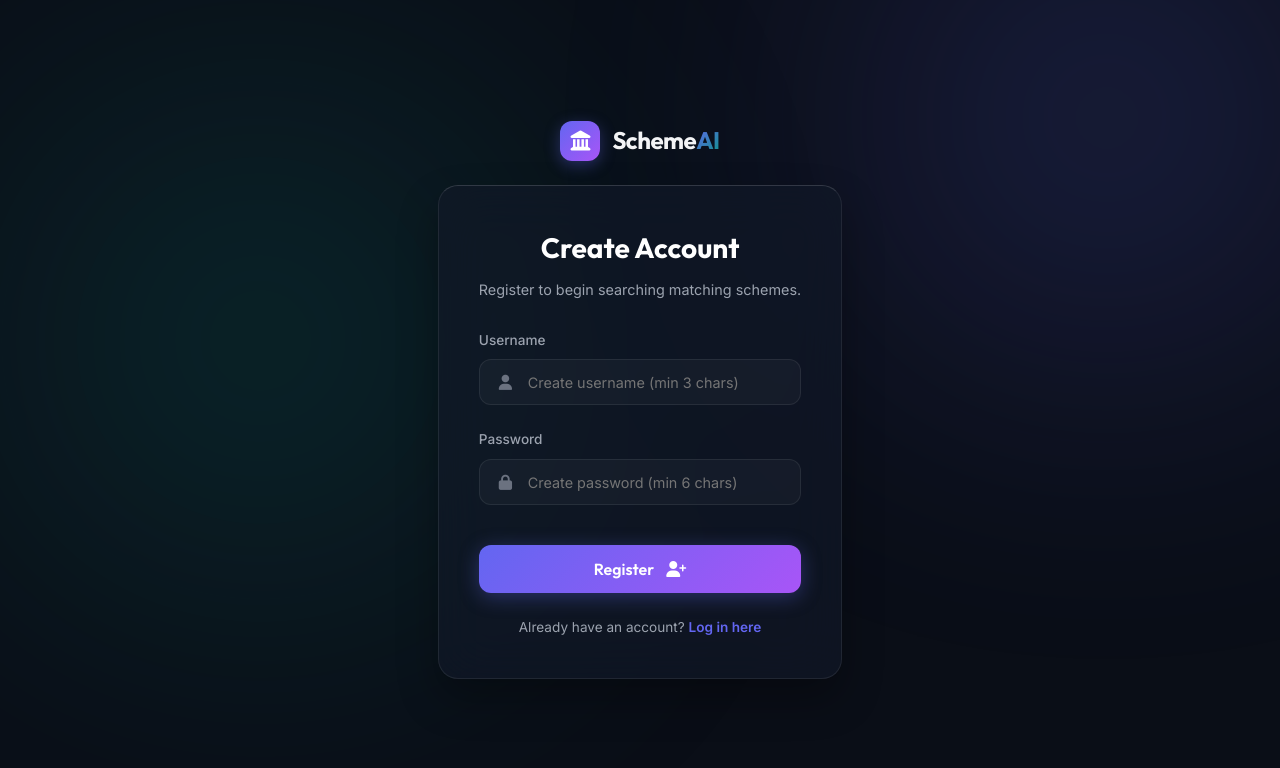
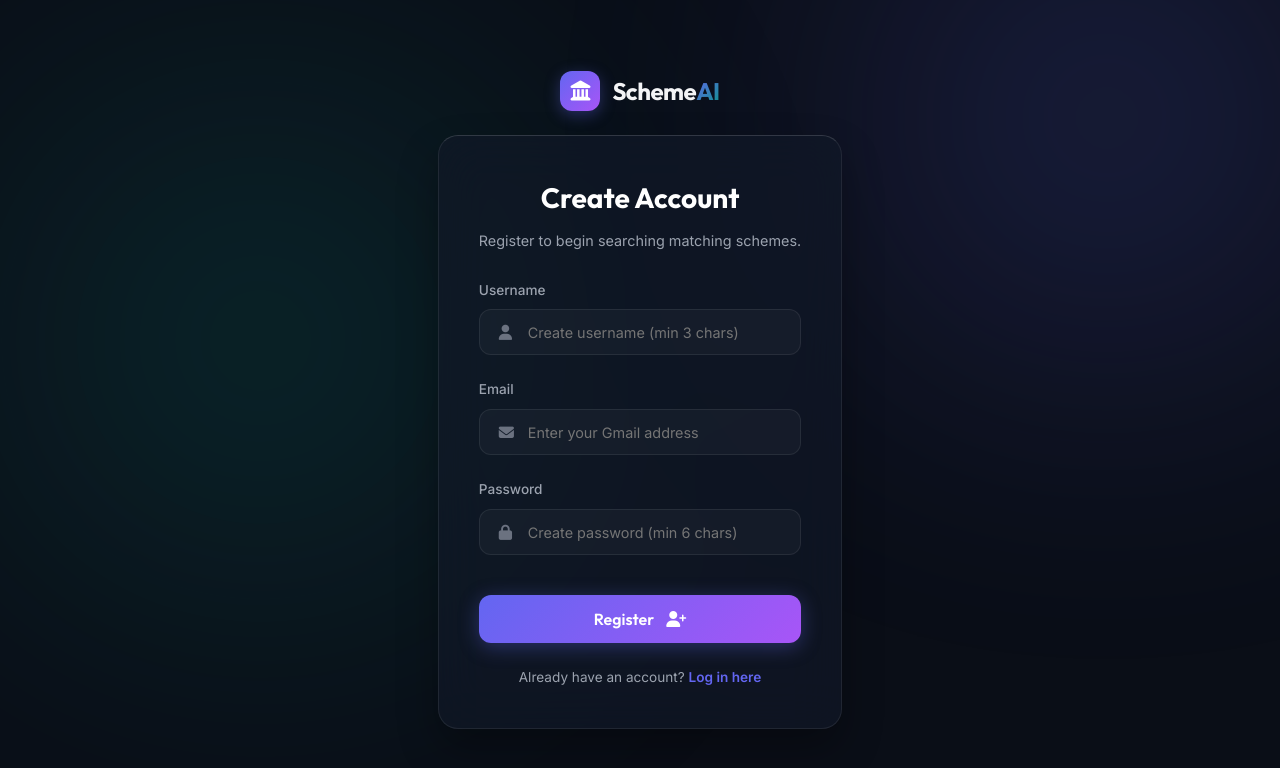
Before and after one commit to Jyothisree233/government-schemes-chatbot, a Flask app: page /register in a window 1280 px wide; the page is wider, and only the part inside the window is pictured. Shown: the top 768 px of that part. Run offline with Flask 3, Linux system fonts and the light colour scheme; parts of the project's set-up code (start-up, migrations or seed data) failed here and were passed over.

Commit message:
Add email registration

```diff
--- a/app.py
+++ b/app.py
@@ -1,6 +1,7 @@
 import os
 from dotenv import load_dotenv
 from flask import Flask, render_template, request, jsonify, session, redirect, url_for
+from sympy import re
 from utils.db import init_db, register_user, validate_user, save_chat_message, get_chat_history, clear_chat_history,get_user_by_username
 from models.recommender import generate_recommendation_response
 
@@ -40,18 +41,19 @@ def register():
     error = None
     if request.method == 'POST':
         username = request.form.get('username', '').strip()
+        email = request.form.get('email', '').strip()
         password = request.form.get('password', '').strip()
 
         # Validations
-        if not username or not password:
-            error = "Both username and password are required."
+        if not username or not email or not password:
+            error = "All fields are required."
         elif len(username) < 3:
             error = "Username must be at least 3 characters long."
         elif len(password) < 6:
             error = "Password must be at least 6 characters long."
         else:
             # Register user
-            success = register_user(username, password)
+            success = register_user(username, email, password)
             if success:
                 # Redirect to login page upon success
                 return redirect(url_for('login', registered='success'))
--- a/templates/register.html
+++ b/templates/register.html
@@ -47,6 +47,19 @@
                     </div>
 
                     <div class="form-group">
+                       <label for="email">Email</label>
+                       <div class="input-with-icon">
+                           <i class="fa-solid fa-envelope"></i>
+                           <input type="email"
+                                id="email"
+                                name="email"
+                                placeholder="Enter your Gmail address"
+                                required
+                                autocomplete="email">
+                        </div>
+                    </div>
+
+                    <div class="form-group">
                         <label for="password">Password</label>
                         <div class="input-with-icon">
                             <i class="fa-solid fa-lock"></i>
```
